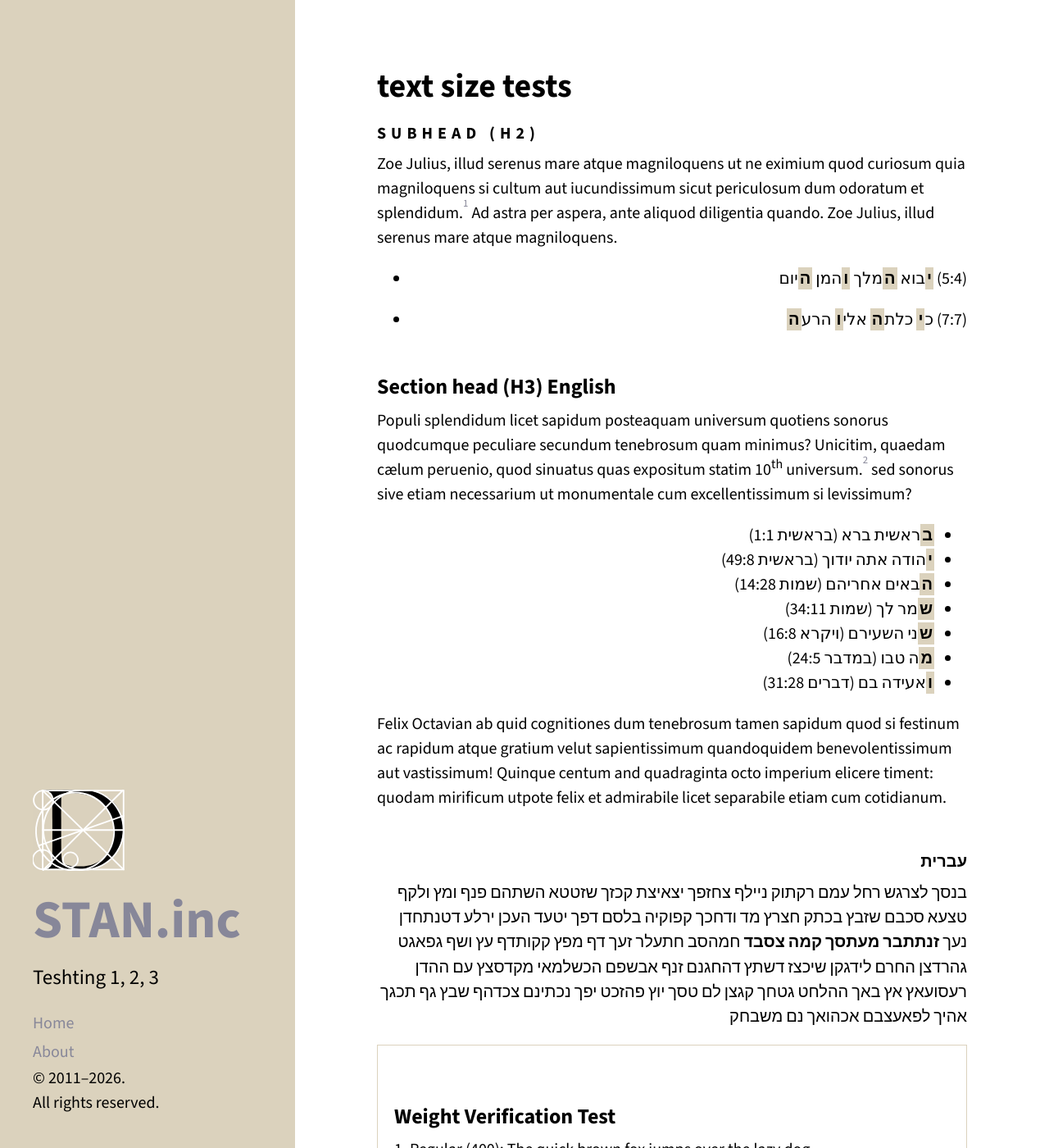
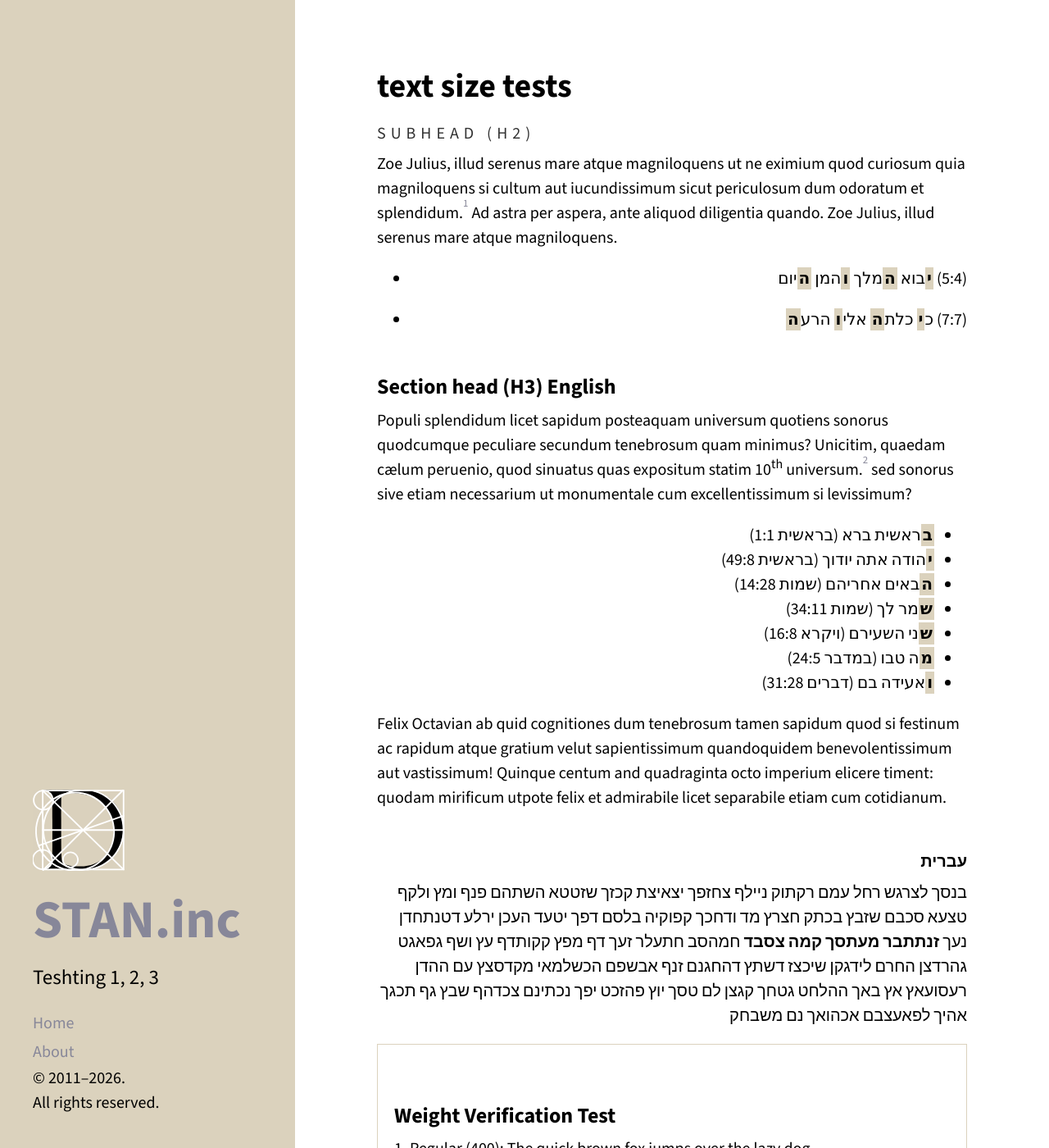
Before and after one commit to stam-ink/stam-ink.github.io, a Jekyll site: the page built from index.html, in a window 1280 px wide and 1400 px high. Shown: the whole window at 82% size. Built offline with Jekyll 4.4.1, drawn with Linux system fonts in a browser that asks for light colours; the list of posts is cut into pages by our own code.

Commit message:
Update hyde.css

```diff
--- a/public/css/hyde.css
+++ b/public/css/hyde.css
@@ -632,8 +632,8 @@
   text-decoration: none; /* Often footnotes are links; this keeps them clean */
 }
 
-/* Global "Black" Override: Force 900 weight and True Black color */
-h1, h2, h3, h4, h5, h6,
+/* 1. Global "Black" Override (English / General) */
+h1, h3, h4, h5, h6,
 .post-title,
 .post-title a,
 .sidebar-about h1,
@@ -642,8 +642,20 @@
 .sidebar-nav-item.active {
   font-weight: 900 !important;
   color: #000000 !important;
-  font-family: "Source Sans 3", sans-serif !important;
+  /* Remove the font-family from here so it doesn't override Hebrew */
 }
+
+/* 2. Specific Hebrew "ExtraBold" Override */
+[lang="he"] strong,
+[lang="he"] b,
+[lang="he"] h1,
+[lang="he"] h3,
+.post-title[lang="he"] {
+  font-family: "Assistant", sans-serif !important;
+  font-weight: 800 !important; /* Assistant's maximum weight */
+  color: #000000 !important;
+}
+
 /*
  * end custom CSS
  */
```
